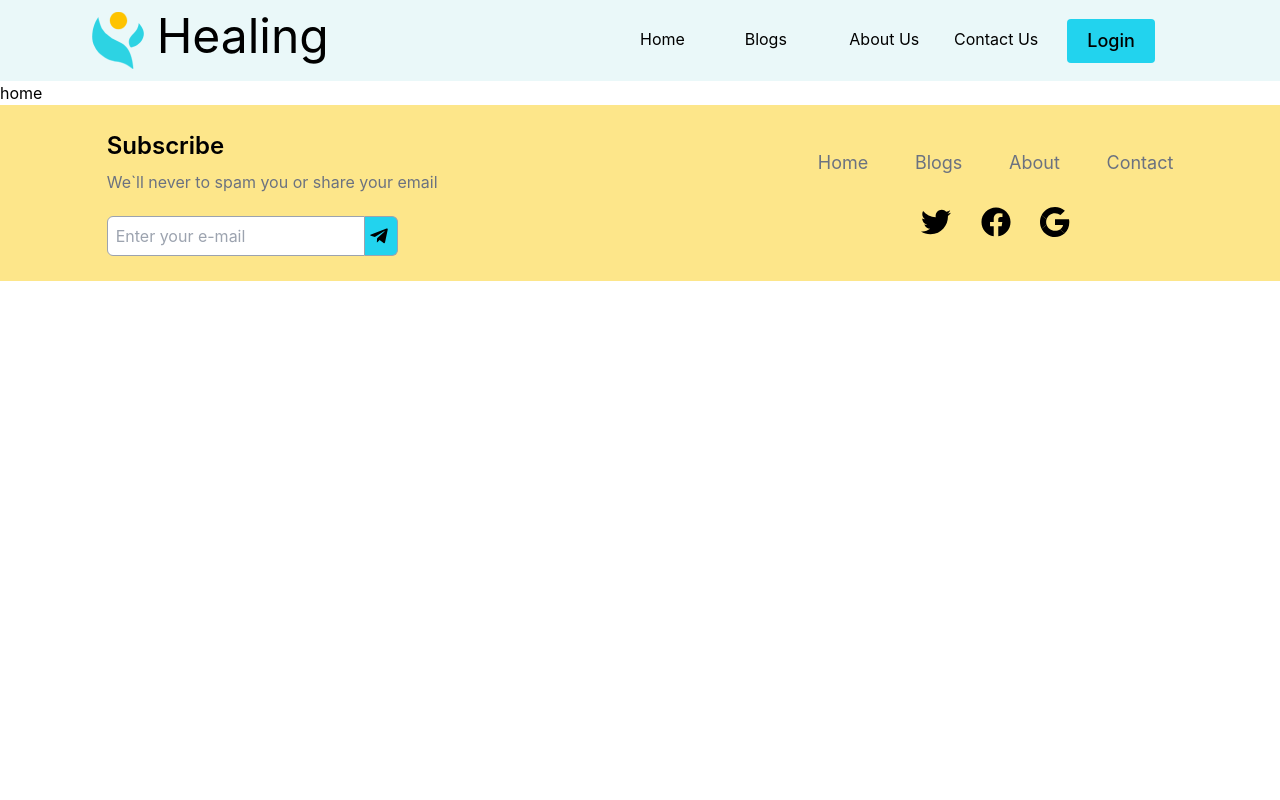
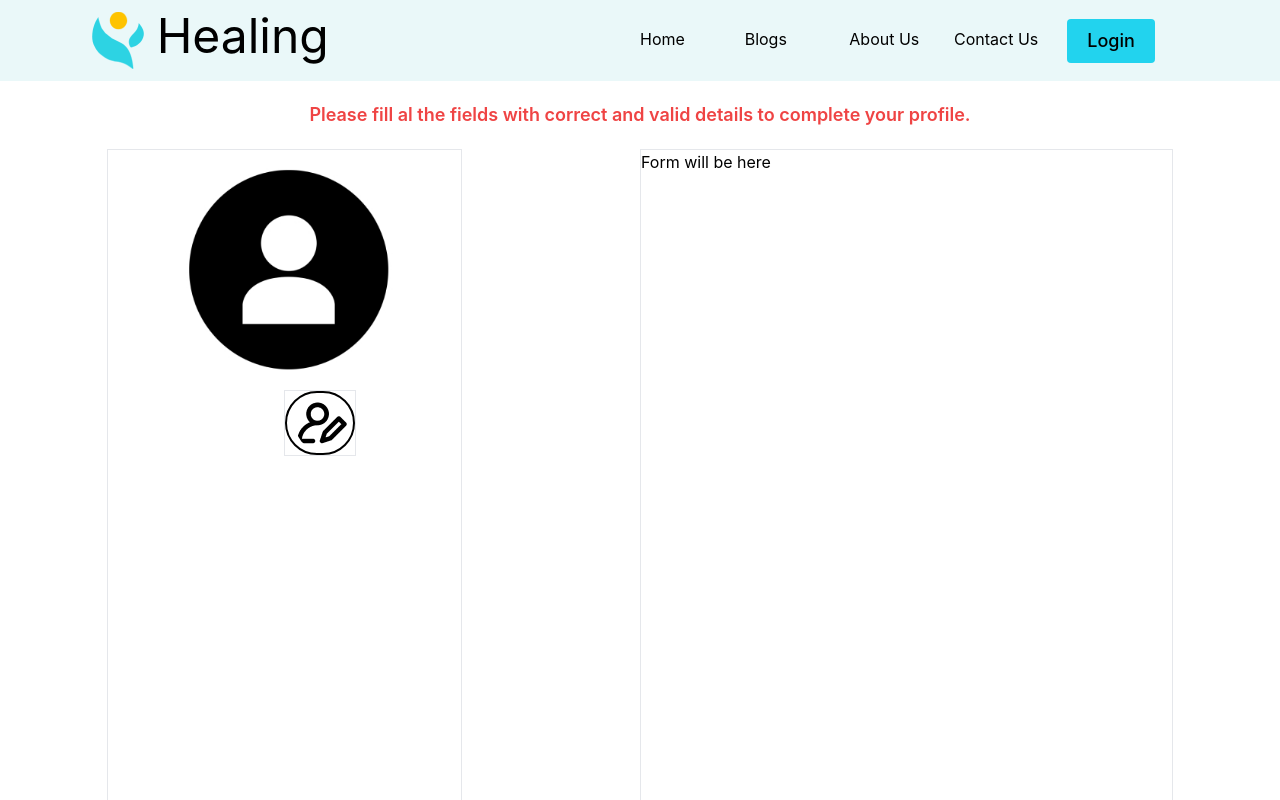
Before and after one commit to kogunlu/codezillas-capstone, a React (Create React App) app: page /edit-user in a window 1280 px wide. Before the commit this address led to /. Shown: the top 800 px of the page. Built offline with nearby package versions, Linux system fonts and the light colour scheme.

Commit message:
Initial commit

```diff
--- a/src/App.jsx
+++ b/src/App.jsx
@@ -4,16 +4,15 @@ import About from './components/pages/About/About';
 import ErrorPage from './components/pages/404/ErrorPage';
 import Book from './components/pages/book/Book';
 import Home from './components/pages/home/Home';
-
 import Navbar from './components/shared/navbar/Navbar';
-
 import Login from './components/pages/Login/Login';
 import Signup from './components/pages/Signup/Signup';
 import SignupThanks from './components/pages/Signup/SignupThanks';
-
 import Team from './components/pages/About/Team';
 import SubsThanks from './components/pages/thanks/SubsThanks';
 import Footer from './components/shared/footer/Footer';
+import EditUser from './components/pages/Edit-profile/EditUser';
+import EditTherapist from './components/pages/Edit-profile/EditTherapist';
 
 function App() {
   return (
@@ -28,6 +27,8 @@ function App() {
         <Route path="team" element={<Team />} />
         <Route path="thanks-subs" element={<SubsThanks />} />
         <Route path="thanks-signup" element={<SignupThanks />} />
+        <Route path="edit-user" element={<EditUser />} />
+        <Route path="edit-therapist" element={<EditTherapist />} />
 
         <Route path="*" element={<ErrorPage />} />
       </Routes>
--- /dev/null
+++ b/src/components/pages/Edit-profile/EditTherapist.jsx
@@ -0,0 +1,7 @@
+import React from 'react';
+
+function EditTherapist() {
+  return <div>EditTherapist</div>;
+}
+
+export default EditTherapist;
--- /dev/null
+++ b/src/components/pages/Edit-profile/EditUser.jsx
@@ -0,0 +1,34 @@
+import React from 'react';
+import userAvatarBlack from '../Signup/Signup_picture/user.jpg';
+import editUserAvatar from './pictures/edit-user.jpg';
+
+function EditUser() {
+  return (
+    <div className="flex flex-col justify-start items-center h-[800px] my-5 gap-5">
+      <div className="w-5/6">
+        <p className="text-center text-red-500 font-semibold text-lg">
+          Please fill al the fields with correct and valid details to complete
+          your profile.
+        </p>
+      </div>
+      <div className="w-5/6 h-full flex flex-row justify-between">
+        <div className="w-2/6 border relative">
+          <span className="flex justify-center">
+            <img src={userAvatarBlack} alt="userAvatar" className="h-60" />
+          </span>
+          <span className="border absolute left-2/4">
+            <img
+              src={editUserAvatar}
+              alt="editUser"
+              className="h-16 border-2 p-1 pl-2 border-black rounded-full"
+            />
+          </span>
+        </div>
+
+        <div className="w-3/6 border">Form will be here</div>
+      </div>
+    </div>
+  );
+}
+
+export default EditUser;
```
Also changed, not shown: src/components/pages/Edit-profile/pictures/edit-user.jpg (added).
